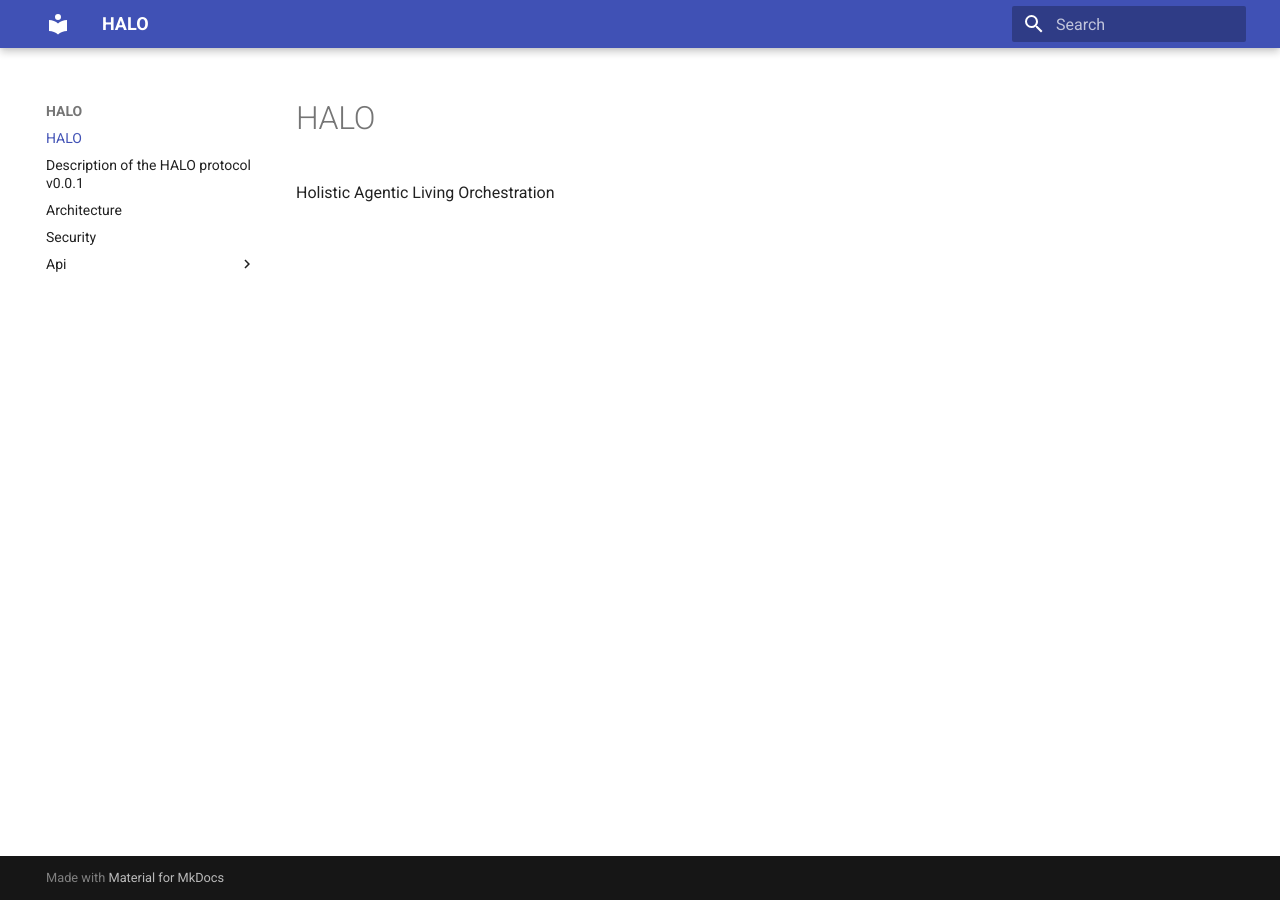
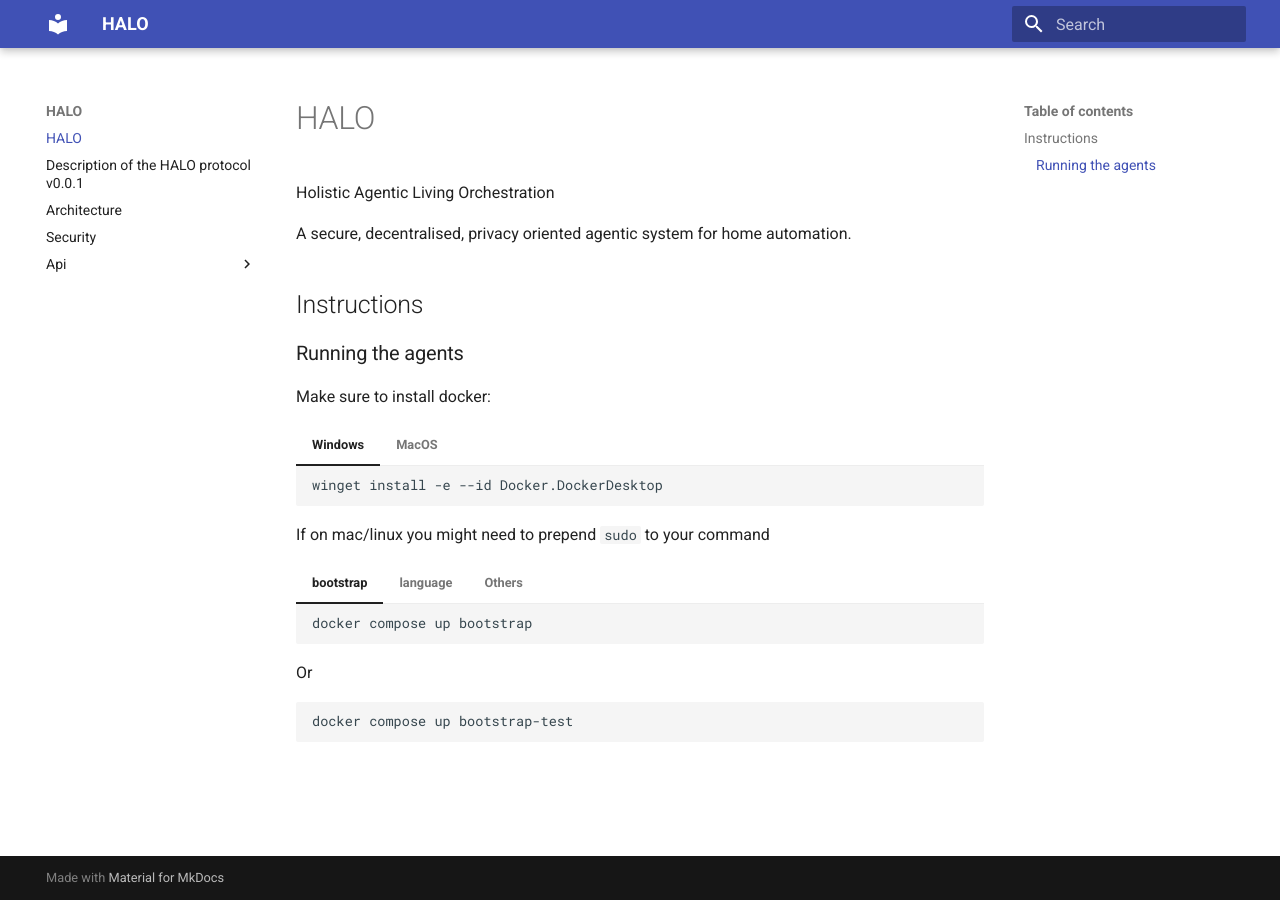
Before and after one commit to vision-05/HALO, an MkDocs documentation site: the page built from docs/index.md, in a window 1280 px wide. Built offline with MkDocs 1.6.1 and Material for MkDocs 9.7.7, drawn with Linux system fonts in a browser that asks for light colours.

````diff
--- a/docs/index.md
+++ b/docs/index.md
@@ -1,3 +1,60 @@
 # HALO
 
 Holistic Agentic Living Orchestration
+
+A secure, decentralised, privacy oriented agentic system for home automation.
+
+## Instructions
+### Running the agents
+
+Make sure to install docker:
+
+=== "Windows"
+
+    ```bash
+    winget install -e --id Docker.DockerDesktop
+    ```
+
+=== "MacOS"
+
+    ```bash
+    brew install docker docker-compose
+    ```
+
+If on mac/linux you might need to prepend `sudo` to your command
+
+=== "bootstrap"
+
+    ```bash
+    docker compose up bootstrap
+    ```
+
+    Or
+
+    ```bash
+    docker compose up bootstrap-test
+    ```
+
+=== "language"
+
+    ```bash
+    docker compose up language
+    ```
+
+    Or
+
+    ```bash
+    docker compose up language-test
+    ```
+
+=== "Others"
+
+    ```bash
+    docker compose up generic
+    ```
+
+    Or
+
+    ```bash
+    docker compose up generic-test
+    ```
--- a/mkdocs.yml
+++ b/mkdocs.yml
@@ -7,3 +7,7 @@ plugins:
 watch:
   - .
   - docs
+markdown_extensions:
+  - pymdownx.superfences
+  - pymdownx.tabbed:
+      alternate_style: true
````
Also changed, not shown: docker-compose.yml (+9 -0 lines), docs/HALO_0_0_1.md (+10 -9 lines), 5 other files.
